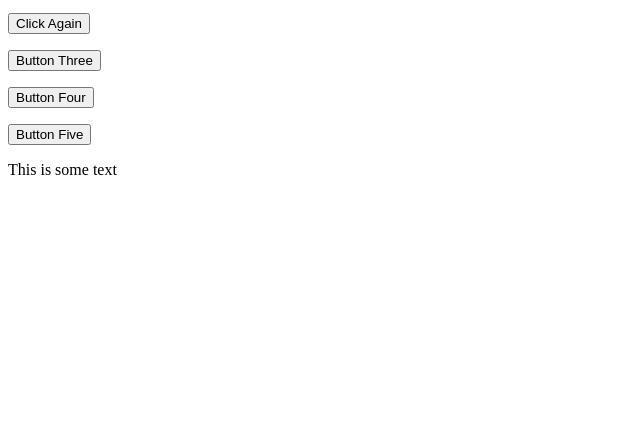
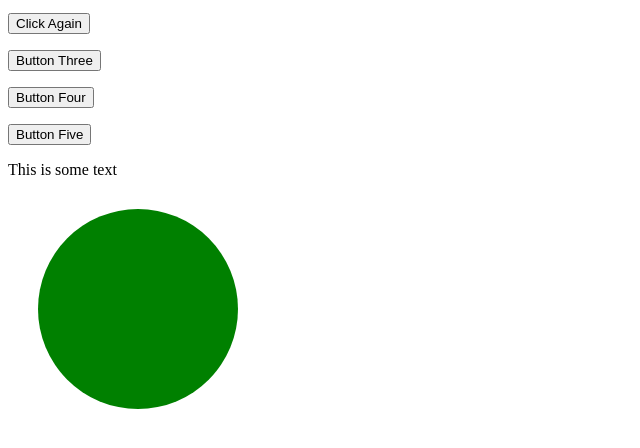
Before and after one commit to gareththomasnz/JavascriptWebApps, a plain HTML site: page index.html in a window 1280 px wide. Shown: the part 138-586 px from the top of the page, without its empty margins (0-640 px from the left). Drawn offline with Linux system fonts and the light colour scheme.

Commit message:
third commit

```diff
--- a/index.html
+++ b/index.html
@@ -7,6 +7,14 @@
     <meta charset="utf-8" />
     <meta http-equiv="Content-type" content="text/html; charset=utf-8" />
     <meta name="viewport" content="width=device-width, initial-scale=1" />
+    <style>#circle{
+            width: 200px;
+            height: 200px;
+            border-radius: 100px;
+            background-color: green;
+            margin-left: 30px;
+            margin-top: 30px;
+        }</style>
 
 </head>
 
@@ -27,6 +35,8 @@
 <div id="firstDiv">This is some text</div>
 
 <div id="secondDiv"></div>
+
+<p><div id="circle"></div></p>
 
 
 <script>
@@ -50,6 +60,11 @@
         document.getElementById("secondDiv").innerHTML="<ul><li>Apples</li><li>Pears</li><li>Oranges</li></ul>";
     };
 
+
+    document.getElementById("circle").onclick=function(){
+        document.getElementById("circle").style.display = "none";
+    };
+
 </script>
 </body>
 </html>
```
